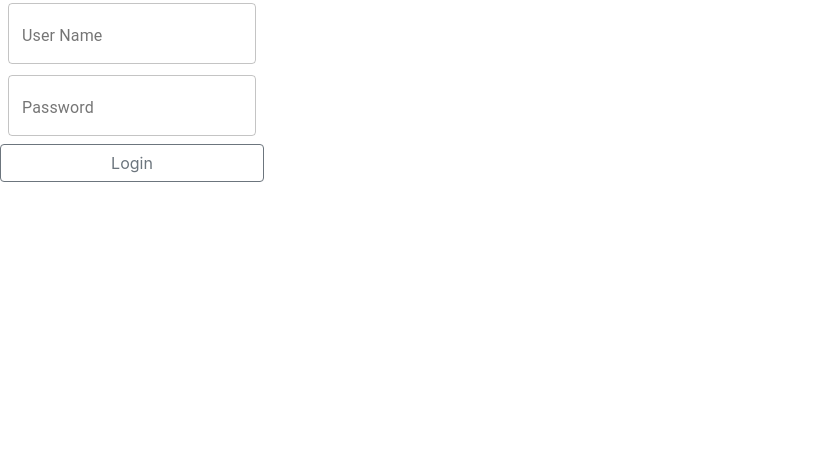
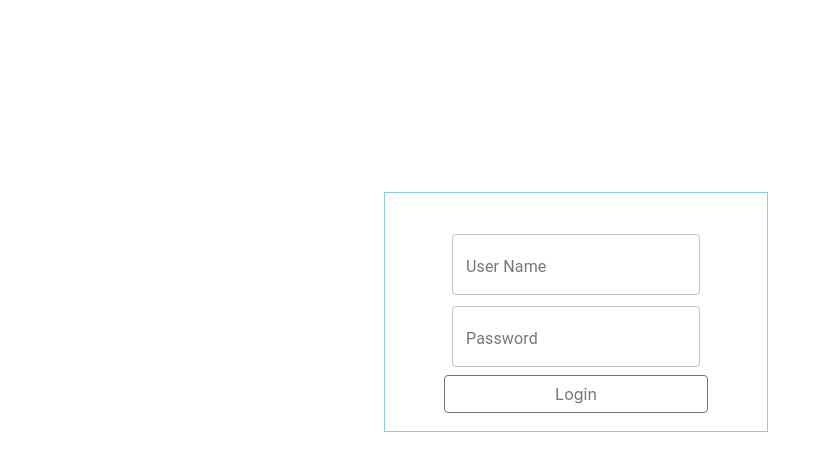
Before and after one commit to 2011Canada/project-2-team6, a React (Create React App) app in the folder super-duper-awesome-books/: page / in a window 1280 px wide. Shown: the top 470 px of the page, without its empty margins (0-831 px from the left). Built offline with nearby package versions, Linux system fonts and the light colour scheme.

Commit message:
Modify login component with styling

```diff
--- a/super-duper-awesome-books/src/Login.tsx
+++ b/super-duper-awesome-books/src/Login.tsx
@@ -2,6 +2,7 @@ import React from 'react';
 import TextField from '@material-ui/core/TextField';
 import FormControl from '@material-ui/core/FormControl';
 import axios from './axiosconfig';
+import LoginBorder from './LoginBorder';
 import './login.css';
 
 
@@ -69,8 +70,8 @@ console.log(data)
 
 return(
 
-
-<div id="login-container">
+ <LoginBorder>
+<div id="login-container" style={{marginTop:"10%"}}>
     <FormControl>
         <div className="input-field">
         <TextField label="User Name"  variant="outlined" name="user" onChange={this.handleChange}/>
@@ -81,6 +82,7 @@ return(
         <button type="submit" className="btn btn-outline-secondary" onClick={this.handleSubmit}>Login</button>
     </FormControl>
 </div>
+</LoginBorder>
 )
     }
 
--- /dev/null
+++ b/super-duper-awesome-books/src/LoginBorder.tsx
@@ -0,0 +1,12 @@
+import React from 'react'
+
+const LoginBorder:React.FunctionComponent<any> = (props) =>{
+
+    return (
+        <div style={{border: "1px solid skyblue", display: "flex", justifyContent:"center", marginLeft: "30%", marginTop: "15%", width:"30%", height: "30vh"}}>
+                    {props.children}
+            </div>
+    )
+}
+
+export default LoginBorder;
--- a/super-duper-awesome-books/src/login.css
+++ b/super-duper-awesome-books/src/login.css
@@ -1,8 +1,3 @@
 .input-field{
     padding: 1vh;
 }
-
-.login-container{
-    display:flex;
-    justify-content: center;
-}
```
Also changed, not shown: 1 other file (tests, documents, lock files or other folders).
